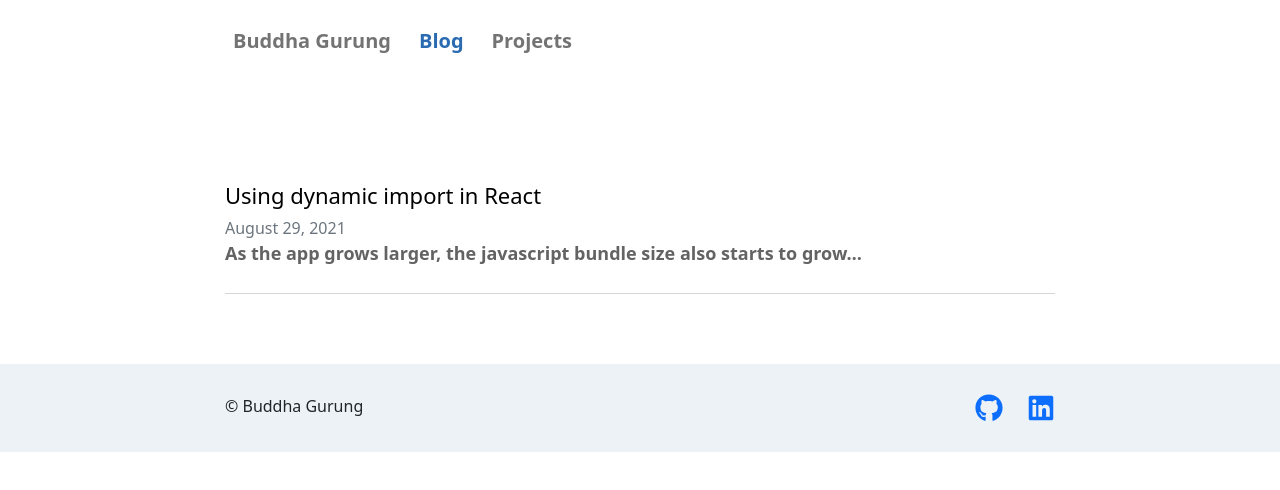
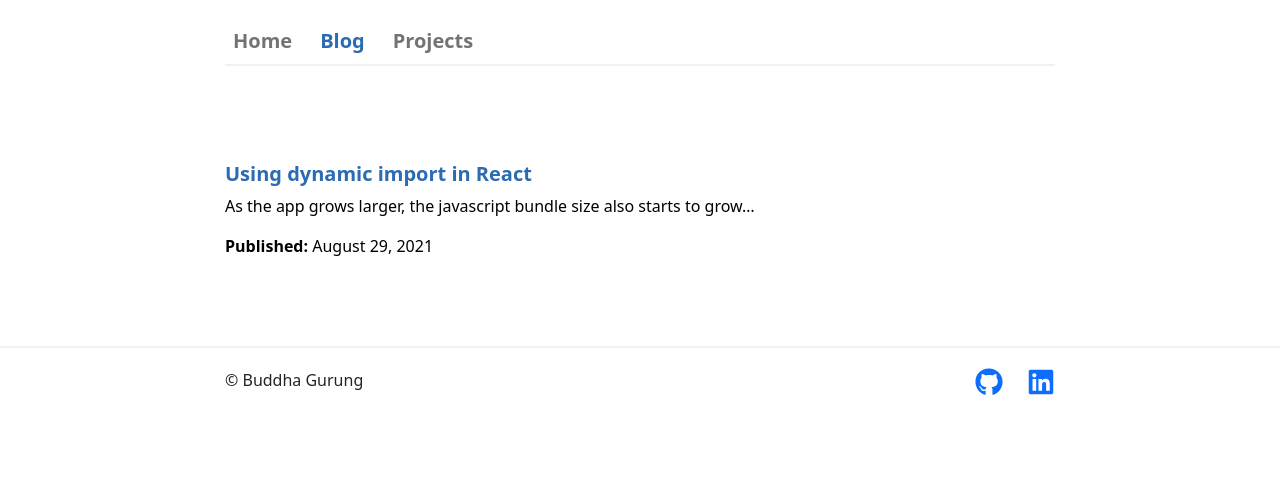
Before and after one commit to buddhagrg/portfolio, a Gatsby site: page /blog in a window 1280 px wide. Built offline with nearby package versions, Linux system fonts and the light colour scheme; Gatsby itself is replaced by a stand-in of ours.

Commit message:
enhanced styling

```diff
--- a/src/components/Header.js
+++ b/src/components/Header.js
@@ -8,7 +8,7 @@ export default function Header() {
         <div className="d-flex">
           <ul className="navbar-nav">
             <li className="nav-item">
-              <Link className="nav-link nav-link-brand" activeClassName="active-nav-link" to="/">Buddha Gurung</Link>
+              <Link className="nav-link" activeClassName="active-nav-link" to="/">Home</Link>
             </li>
             <li className="nav-item">
               <Link to="/blog/" className="nav-link" activeClassName="active-nav-link">Blog</Link>
--- a/src/components/RecentBlogPosts.js
+++ b/src/components/RecentBlogPosts.js
@@ -43,8 +43,10 @@ export default function RecentBlogPosts() {
                     >
                         <div className="blog-post-list">
                             <h5 className="blog-post-heading">{node.frontmatter.title}</h5>
-                            <span className="text-muted">{node.frontmatter.date}</span>
                             <p className="post-excerpt">{node.excerpt}</p>
+                            <div className="post-date">
+                                <strong>Published:</strong><span>{` `}{node.frontmatter.date}</span>
+                            </div>
                         </div>
                     </Link>
 
--- a/src/pages/blog.js
+++ b/src/pages/blog.js
@@ -50,8 +50,10 @@ export default function Blog() {
                         >
                             <div className="blog-post-list">
                                 <h5 className="blog-post-heading">{node.frontmatter.title}</h5>
-                                <span className="text-muted">{node.frontmatter.date}</span>
                                 <p className="post-excerpt">{node.excerpt}</p>
+                                <div className="post-date">
+                                    <strong>Published:</strong><span>{` `}{node.frontmatter.date}</span>
+                                </div>
                             </div>
                         </Link>
 
--- a/src/styles/global.css
+++ b/src/styles/global.css
@@ -13,11 +13,6 @@
     color: #2b6bb1 !important;
 }
 
-.hero-container {
-    text-align: center;
-    margin-top: 100px !important;
-}
-
 .hero-container h1 {
     font-weight: bold;
 }
@@ -29,7 +24,7 @@
 }
 
 .recent-blog-post-wrapper {
-    margin-top: 150px;
+    margin-top: 100px;
 }
 
 .blog-post-ul {
@@ -38,9 +33,8 @@
 }
 
 .blog-post-list {
-    border-bottom: 1px solid #d5d5d5;
-    padding-top: 10px;
-    padding-bottom: 10px;
+    padding-top: 18px;
+    padding-bottom: 18px;
 }
 
 .blog-post-list:hover {
@@ -52,14 +46,13 @@
 }
 
 .blog-post-heading {
-    font-size: 22px;
-    color: black !important;
+    font-size: 20px;
+    color: #2b6bb1 !important;
+    font-weight: 700;
 }
 
 .post-excerpt {
-    font-size: 18px;
-    color: #636363;
-    font-weight: 600;
+    color: black;
 }
 
 .post-title {
@@ -82,8 +75,8 @@ blockquote {
     padding: 1em 10px .1em 10px;
 }
 
-.blog-post-list:hover .blog-post-heading {
-    color: #2b6bb1 !important;
+.post-date {
+    color: black;
 }
 
 .footer-wrapper {
@@ -94,8 +87,9 @@ blockquote {
 
 footer {
     margin-top: 70px;
-    padding: 30px 0px;
-    background-color: #edf2f7;
+    padding: 20px 0px;
+    border-top: 2px solid #edf2f7;
+    /* background-color: #edf2f7; */
 }
 
 .error-page {
@@ -112,13 +106,14 @@ footer {
     width: 100% !important;
     margin: 0px auto !important;
     padding-top: 10px;
+    border-bottom: 2px solid #edf2f7;
 }
 
 .main-wrapper {
     max-width: var(--maxWidth);
     width: 100% !important;
     margin: 0px auto !important;
-    margin-top: 100px !important;
+    margin-top: 70px !important;
 }
 
 .tag-badge {
@@ -135,10 +130,6 @@ footer {
 
 .active-nav-link {
     color: #2b6bb1 !important;
-}
-
-.nav-link-brand {
-    font-weight: 700 !important;
 }
 
 @media screen and (max-width:576px) {
```
